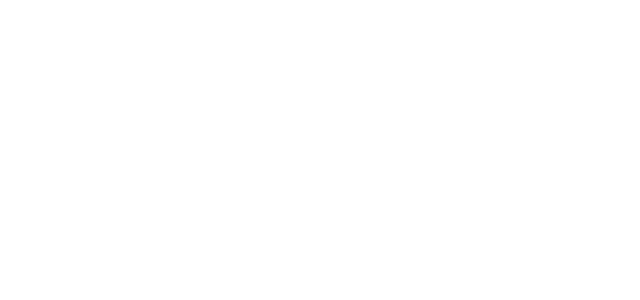
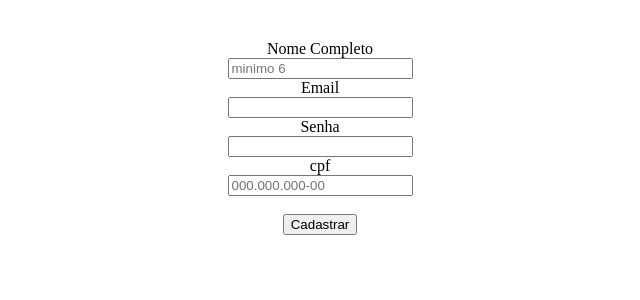
Before and after one commit to Braian-de-Liz/AMOTIF, a React (Vite) app in the folder front_end/: page /cadastro in a window 1280 px wide. Before the commit this address had no page. Shown: the top 300 px of the page, without its empty margins (320-960 px from the left). Built offline with nearby package versions, Linux system fonts and the light colour scheme.

Commit message:
páginas de Cadastro e Login funcionais

```diff
--- a/front_end/index.html
+++ b/front_end/index.html
@@ -1,8 +1,9 @@
 <!doctype html>
-<html lang="en">
+<html lang="pt-br">
   <head>
     <meta charset="UTF-8" />
     <link rel="icon" type="" href="" />
+    <link rel="shortcut icon" href="favicon.ico" type="image/x-icon">
     <meta name="viewport" content="width=device-width, initial-scale=1.0" />
     <title>front_end</title>
   </head>
--- a/front_end/src/App.jsx
+++ b/front_end/src/App.jsx
@@ -1,7 +1,8 @@
+// front_end\src\App.jsx
 import './App.css';
 import { BrowserRouter as Router, Routes, Route } from 'react-router-dom';
 import { Login } from './pages/login';
-import { URL_API, URL_API_TESTE } from './utility/url_apis';
+import { Cadastro } from './pages/cadastro';
 
 function App() {
 
@@ -13,6 +14,7 @@
 
         <Routes>
           <Route path='/' element={<Login />}></Route>
+          <Route path='/cadastro' element={<Cadastro/>}></Route>
         </Routes>
 
       </Router>
--- /dev/null
+++ b/front_end/src/pages/cadastro.jsx
@@ -0,0 +1,100 @@
+// front_end\src\pages\cadastro.jsx
+import { URL_API_TESTE } from "../utility/url_apis";
+import { validar_cpf } from "../utility/validar_cpf";
+import { validar_email } from "../utility/validar_email";
+import { useState } from "react";
+import { useNavigate } from "react-router-dom";
+
+function Cadastro() {
+
+    const navigate = useNavigate();
+    const [nome_completo, Setnome_completo] = useState("");
+    const [email, Setemail] = useState('');
+    const [senha, Setsenha] = useState('');
+    const [cpf, Setcpf] = useState('');
+
+    async function cadastrar(e) {
+        e.preventDefault();
+
+        if(!nome_completo || !email || !senha || !cpf){
+            alert("preencha os dados para cadastrar-se");
+            return false;
+        }
+
+
+        if (!validar_email(email)) {
+            alert("email inválido");
+            return false;
+        }
+
+        const cpfLimpo = cpf.replace(/\D/g, '');
+        if (!validar_cpf(cpfLimpo)) {
+            alert("cpf inválido");
+            return false;
+        }
+
+
+        const usuario = { nome_completo, email, senha, cpf: cpfLimpo };
+
+        try{
+            const cadastro = await fetch(`${URL_API_TESTE}/usuario`, {
+                method: "POST",
+                headers: {
+                    'Content-Type': 'application/json; charset=utf-8'
+                },
+                body: JSON.stringify(usuario)
+            });
+
+            const data = await cadastro.json().catch(() => cadastro.text());
+
+            if(!cadastro.ok){
+                alert("erro ao cadastrar :" + data);
+                return false;
+            }
+
+            alert("cadastrado com sucesso");
+            navigate("/");
+        }
+
+        catch(erro) {
+            console.error("Erro na requisição:", erro);
+            alert("Erro de conexão com o servidor.");
+        }
+    }
+
+    return (
+        <>
+            <form action="form_login" onSubmit={cadastrar}>
+
+                <div>
+                    <label>Nome Completo</label>
+                    <br />
+                    <input type="text" value={nome_completo} onChange={(e) => Setnome_completo(e.target.value)} placeholder="minimo 6"/>
+                </div>
+
+                <div>
+                    <label>Email</label>
+                    <br />
+                    <input type="email" value={email} onChange={(e) => Setemail(e.target.value)} />
+                </div>
+
+                <div>
+                    <label>Senha</label>
+                    <br />
+                    <input type="password" value={senha} onChange={(e) => Setsenha(e.target.value)} />
+                </div>
+
+                <div>
+                    <label>cpf</label>
+                    <br />
+                    <input placeholder="000.000.000-00" type="text" value={cpf} onChange={(e) => Setcpf(e.target.value)} />
+                </div>
+
+                <br />
+                <button type="submit" id='btn_envia'>Cadastrar</button>
+            </form>
+        </>
+    )
+}
+
+export { Cadastro };
--- a/front_end/src/pages/login.jsx
+++ b/front_end/src/pages/login.jsx
@@ -1,4 +1,8 @@
+// front_end\src\pages\login.jsx
 import { useState } from 'react';
+import { validar_email } from '../utility/validar_email';
+import { validar_cpf } from '../utility/validar_cpf';
+import { Link } from 'react-router-dom';
 import { URL_API, URL_API_TESTE } from '../utility/url_apis'
 
 function Login() {
@@ -6,8 +10,19 @@
     const [email, Setemail] = useState('');
     const [senha, Setsenha] = useState('');
 
+
     async function request_log(e) {
         e.preventDefault();
+
+        if (!validar_email(email)) {
+            alert("email inválido");
+            return false;
+        }
+
+        if (senha.length < 8) {
+            alert("A senha deve ter pelo menos 8 caracteres.");
+            return false;
+        }
 
         class dados_para_logar {
             constructor(email, senha) {
@@ -19,7 +34,7 @@
         try {
             const dados_login = new dados_para_logar(email, senha);
 
-            const try_login = await fetch(`${URL_API_TESTE}/api/usuario/login`, {
+            const try_login = await fetch(`${URL_API_TESTE}/usuario/login`, {
                 method: "POST",
                 headers: {
                     'Content-Type': 'application/json; charset=utf-8'
@@ -41,6 +56,8 @@
             localStorage.setItem("usuario_nome", data.usuario.nome_completo);
 
             alert("Login realizado com sucesso!");
+
+            // window.location.href='/home';
         }
         catch (erro) {
             console.error('Erro no login:', erro);
@@ -57,20 +74,22 @@
                 <div>
                     <label>Email</label>
                     <br />
-                    {/* Conectando o input ao Estado do React */}
-                    <input type="email" value={email} onChange={(e) => Setemail(e.target.value)}/>
+                    <input type="email" value={email} onChange={(e) => Setemail(e.target.value)} />
                 </div>
 
                 <div>
                     <label>Senha</label>
                     <br />
-                    <input type="password" value={senha} onChange={(e) => Setsenha(e.target.value)}/>
+                    <input type="password" value={senha} onChange={(e) => Setsenha(e.target.value)} />
                 </div>
 
-                {/* No formulário, o botão deve ser do tipo submit */}
                 <button type="submit" id='btn_envia'>Entrar</button>
             </form>
 
+            <div style={{ marginTop: '5px' }}>
+                <p>Não tem uma conta?</p>
+                <Link to="/cadastro">Cadastrar-se</Link>
+            </div>
         </>
     )
 }
--- a/front_end/src/utility/url_apis.js
+++ b/front_end/src/utility/url_apis.js
@@ -1,5 +1,5 @@
-const URL_API = "https://amotif.onrender.com";
-const URL_API_TESTE= "http://localhost:3333";
+const URL_API = "https://amotif.onrender.com/api";
+const URL_API_TESTE = "http://localhost:3333/api";
 
 
-export {URL_API, URL_API_TESTE};
+export { URL_API, URL_API_TESTE };
--- /dev/null
+++ b/front_end/src/utility/validar_cpf.js
@@ -0,0 +1,11 @@
+const validar_cpf = (cpf) => {
+    cpf.replace(/[^\d]/g, '');
+
+    if(cpf.length !== 11){
+        alert("cpf inválido");
+        return false;
+    }
+    return cpf;
+}
+
+export { validar_cpf };
--- a/front_end/src/utility/validar_email.js
+++ b/front_end/src/utility/validar_email.js
@@ -0,0 +1,6 @@
+const validar_email = (email) => {
+    const regex = /^[^\s@]+@[^\s@]+\.[^\s@]+$/;
+    return regex.test(email);
+}
+
+export { validar_email };
```
Also changed, not shown: 1 other file (tests, documents, lock files or other folders).
